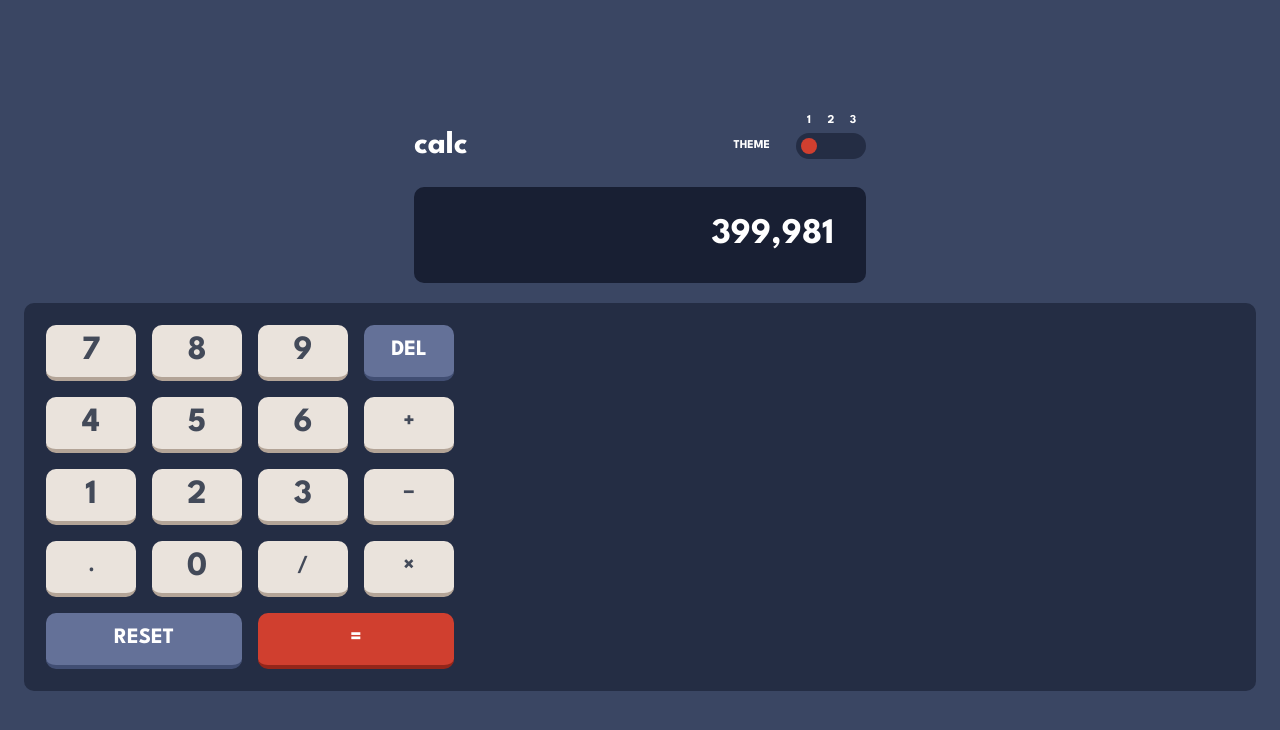
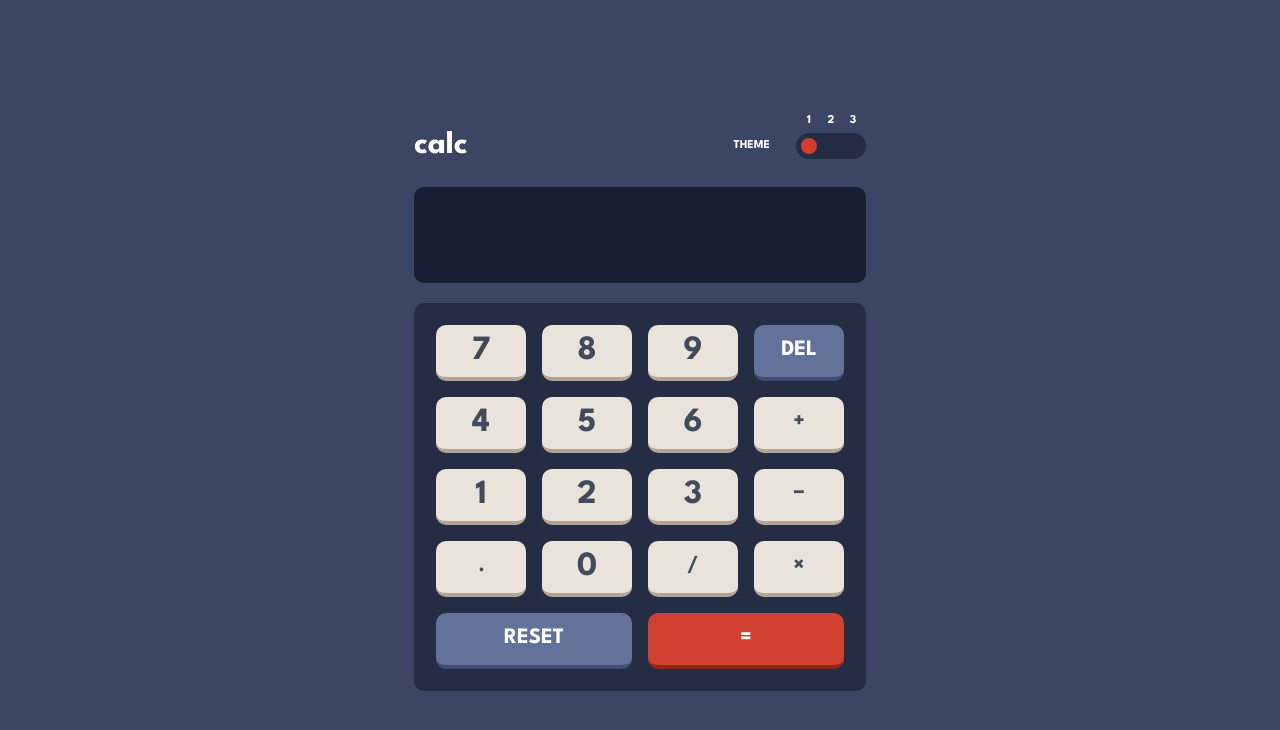
Before and after one commit to KaMazim/calculator_app, a React (Create React App) app: page / in a window 1280 px wide. Shown: the top 730 px of the page. Built offline with nearby package versions, Linux system fonts and the light colour scheme.

Commit message:
feat: Calculator component added

```diff
--- a/src/App.tsx
+++ b/src/App.tsx
@@ -1,18 +1,13 @@
 import { ThemeProvider } from './providers/ThemeProvider';
 
-import KeyPad from './components/KeyPad';
 import Screen from './components/Screen';
-import Input from './components/Input';
-
-import CalcHeader from './components/CalcHeader';
+import Calculator from './components/calculator';
 
 const App = () => {
     return (
         <ThemeProvider>
             <Screen>
-                <CalcHeader />
-                <Input>399,981</Input>
-                <KeyPad />
+                <Calculator />
             </Screen>
         </ThemeProvider>
     );
--- a/src/components/Input.tsx
+++ b/src/components/Input.tsx
@@ -5,7 +5,6 @@ const Input = styled.div`
     background-color: ${({ theme }) => theme.color.background.input};
 
     width: 100%;
-    max-width: 452px;
     height: 96px;
 
     padding-inline: 32px;
@@ -18,8 +17,6 @@ const Input = styled.div`
 
     border-radius: ${({ theme }) => theme.borderRadius};
 
-    margin-bottom: 20px;
-
     transition: ${({ theme }) => theme.transition};
 `;
 
--- a/src/components/Screen.tsx
+++ b/src/components/Screen.tsx
@@ -6,7 +6,6 @@ const Screen = styled.div`
     min-height: 100vh;
 
     display: flex;
-    flex-direction: column;
     justify-content: center;
     align-items: center;
 
--- /dev/null
+++ b/src/components/calculator/calculator.styled.ts
@@ -0,0 +1,16 @@
+import styled from '@emotion/styled';
+
+const StyledCalculator = styled.main`
+    width: 100%;
+    max-width: 452px;
+
+    display: flex;
+    flex-direction: column;
+    gap: 20px;
+
+    & > *:first-child {
+        margin-bottom: 8px;
+    }
+`;
+
+export { StyledCalculator };
--- a/src/components/CalcHeader.tsx
+++ b/src/components/calculator/calculatorHeader.tsx
@@ -1,14 +1,10 @@
 import styled from '@emotion/styled';
-import SwitchTheme from './SwitchTheme';
+import SwitchTheme from '../switchTheme';
 
 const StyledCalcHeader = styled.header`
     width: 100%;
-    max-width: 452px;
-
     display: flex;
     align-items: flex-end;
-
-    margin-bottom: 28px;
 `;
 
 const TextWrapper = styled.div`
@@ -35,7 +31,7 @@ const TextWrapper = styled.div`
     }
 `;
 
-const CalcHeader = () => {
+const CalculatorHeader = () => {
     return (
         <StyledCalcHeader>
             <TextWrapper>
@@ -48,4 +44,4 @@ const CalcHeader = () => {
     );
 };
 
-export default CalcHeader;
+export default CalculatorHeader;
--- /dev/null
+++ b/src/components/calculator/index.tsx
@@ -0,0 +1,36 @@
+import ReactDOMServer from 'react-dom/server';
+
+import CalculatorHeader from './calculatorHeader';
+import Input from '../Input';
+import KeyPad from '../keypad';
+
+import { StyledCalculator } from './calculator.styled';
+import { CalcOperation, useCalculator } from '../../hooks/useCalculator';
+import { calcLabels } from '../../utils/calcLabels';
+
+const Calculator = () => {
+    const [calculator, dispatch] = useCalculator([]);
+
+    return (
+        <StyledCalculator>
+            <CalculatorHeader />
+            <Input>
+                {calculator
+                    .map((item) => {
+                        if (
+                            item === CalcOperation.Plus ||
+                            item === CalcOperation.Minus ||
+                            item === CalcOperation.Divide ||
+                            item === CalcOperation.Multiply
+                        )
+                            return ReactDOMServer.renderToString(calcLabels[item]);
+                        else return item;
+                    })
+                    .join(' ')}
+            </Input>
+            <KeyPad dispatch={dispatch} />
+        </StyledCalculator>
+    );
+};
+
+export default Calculator;
```
